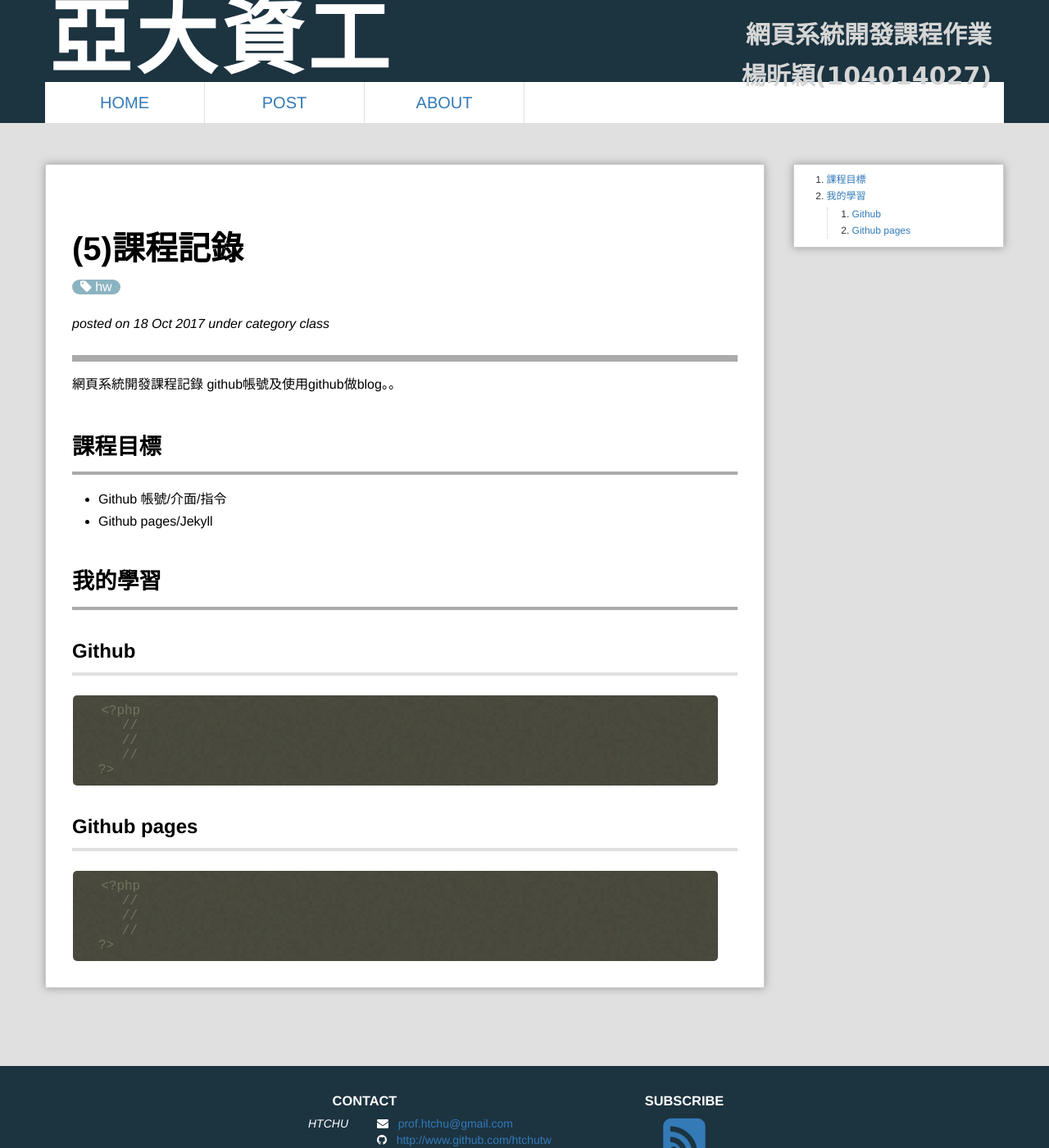
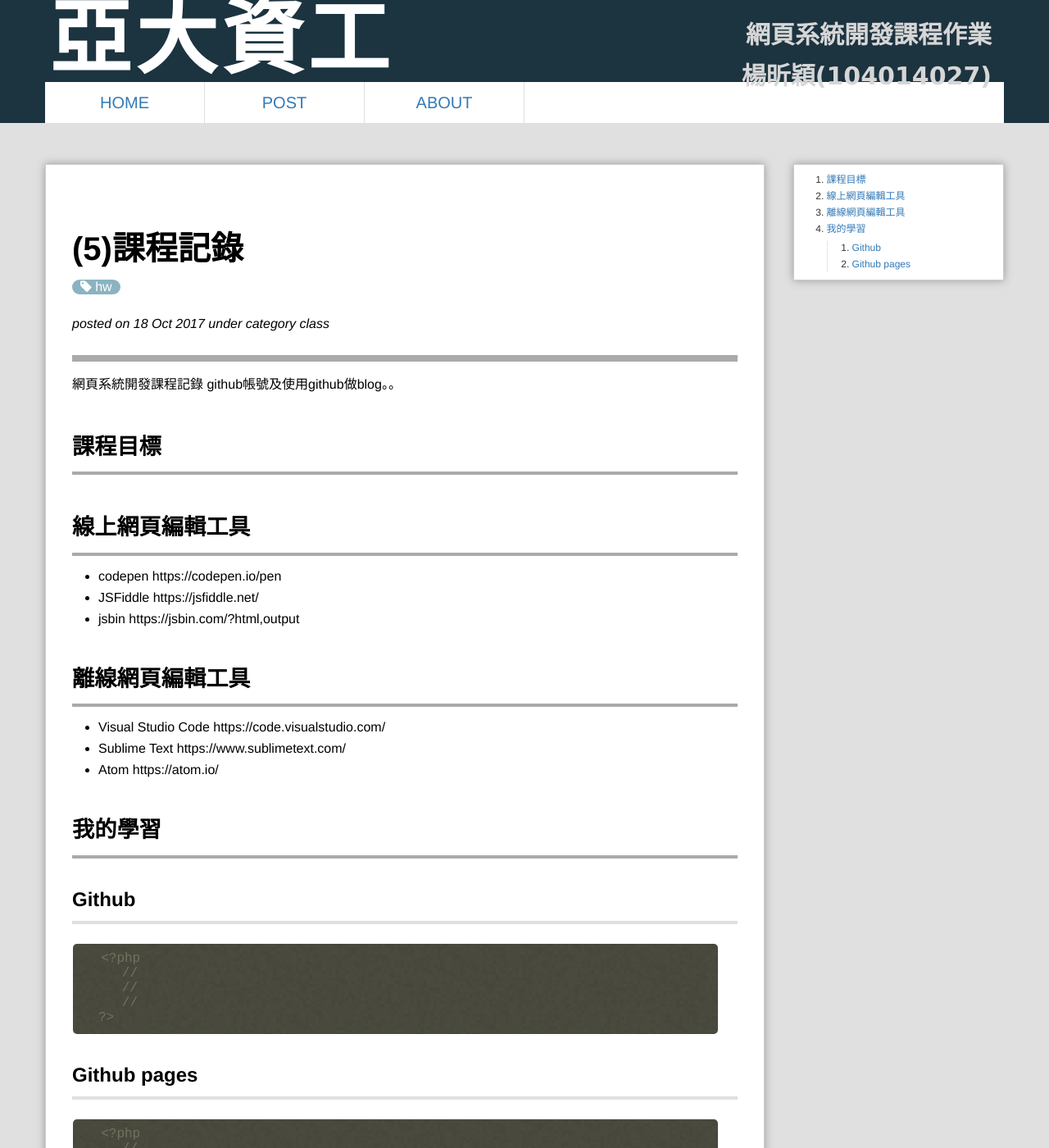
Before and after one commit to NICKTHEREAL/webcourse, a Jekyll site: the page built from _posts/2017-10-18-Class5.md, in a window 1280 px wide and 1400 px high. Shown: the whole window at 82% size. Built offline with Jekyll 4.4.1, drawn with Linux system fonts in a browser that asks for light colours; Markdown is read by kramdown in place of the engine named in the settings; comment, search, counter and statistics services are not loaded.

Commit message:
Update 2017-10-18-Class5.md

```diff
--- a/_posts/2017-10-18-Class5.md
+++ b/_posts/2017-10-18-Class5.md
@@ -10,8 +10,18 @@ excerpt: "第5週課程。"
 github帳號及使用github做blog。。
 
 # 課程目標
-- Github 帳號/介面/指令
-- Github pages/Jekyll
+#線上網頁編輯工具
+
+* codepen https://codepen.io/pen
+* JSFiddle https://jsfiddle.net/
+* jsbin https://jsbin.com/?html,output
+
+#離線網頁編輯工具
+
+* Visual Studio Code https://code.visualstudio.com/
+* Sublime Text https://www.sublimetext.com/
+* Atom https://atom.io/
+
 
 # 我的學習
 
```
